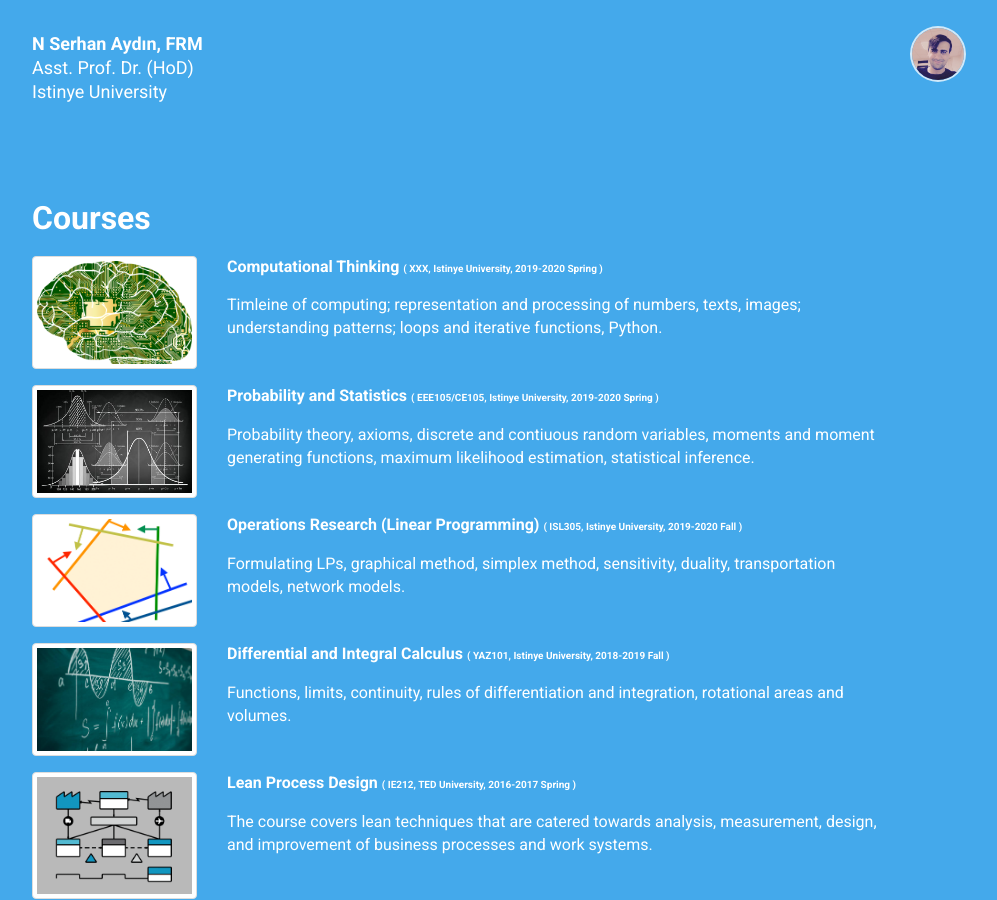
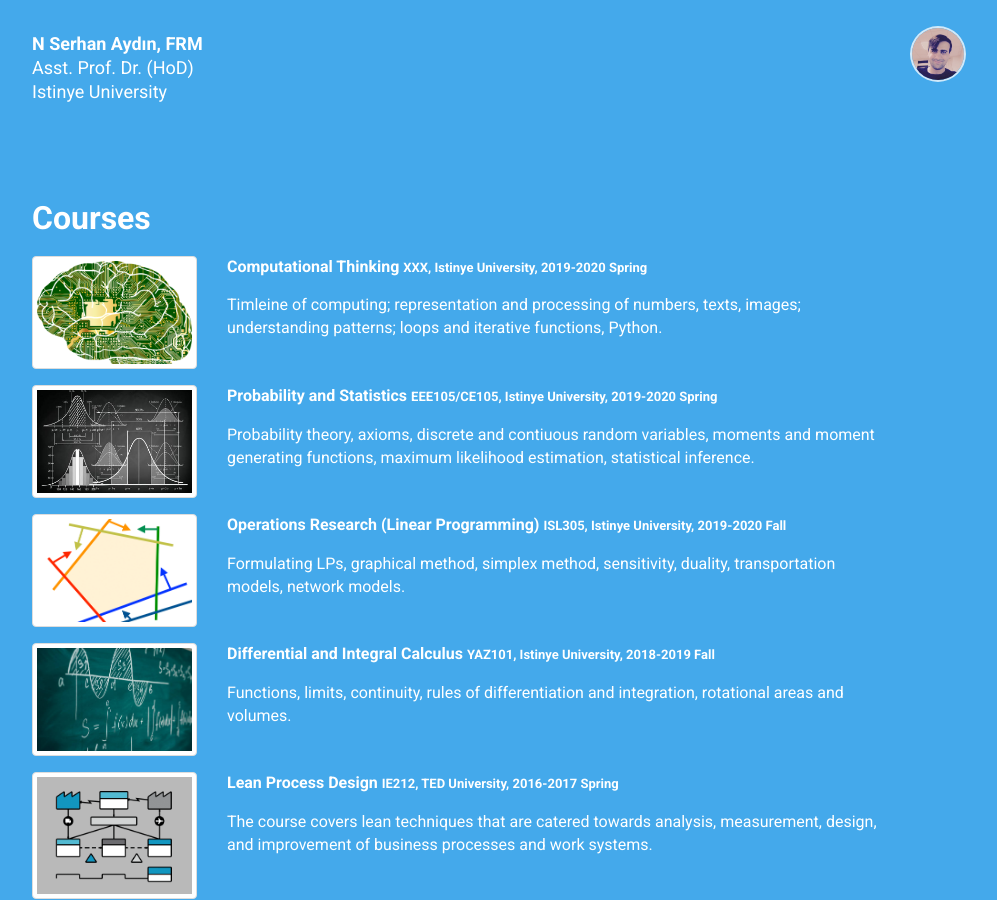
Before and after one commit to nsydn/nsydn.github.io, a Jekyll site: the page built from index.html, in a window 1280 px wide and 900 px high, scrolled down 1609 px. Shown: the whole window, without its empty margins (38-1035 px from the left). Built offline with Jekyll 4.4.1, drawn with Linux system fonts in a browser that asks for light colours; nearby versions of some CDN libraries.

Commit message:
Update albertine.html

```diff
--- a/_layouts/albertine.html
+++ b/_layouts/albertine.html
@@ -270,11 +270,11 @@ It is threatened by habitat loss.
                 <small>{{ class.code }}</small>
               {% else %}
                 {{ class.name }}
-                <font size=1>(
+                <font size=2>
                   {{ class.code }},
                   {{ class.where }},
                   {{ class.when }}
-                  )</font>
+                  </font>
               {% endif %}
             </b>
           </p>
```
